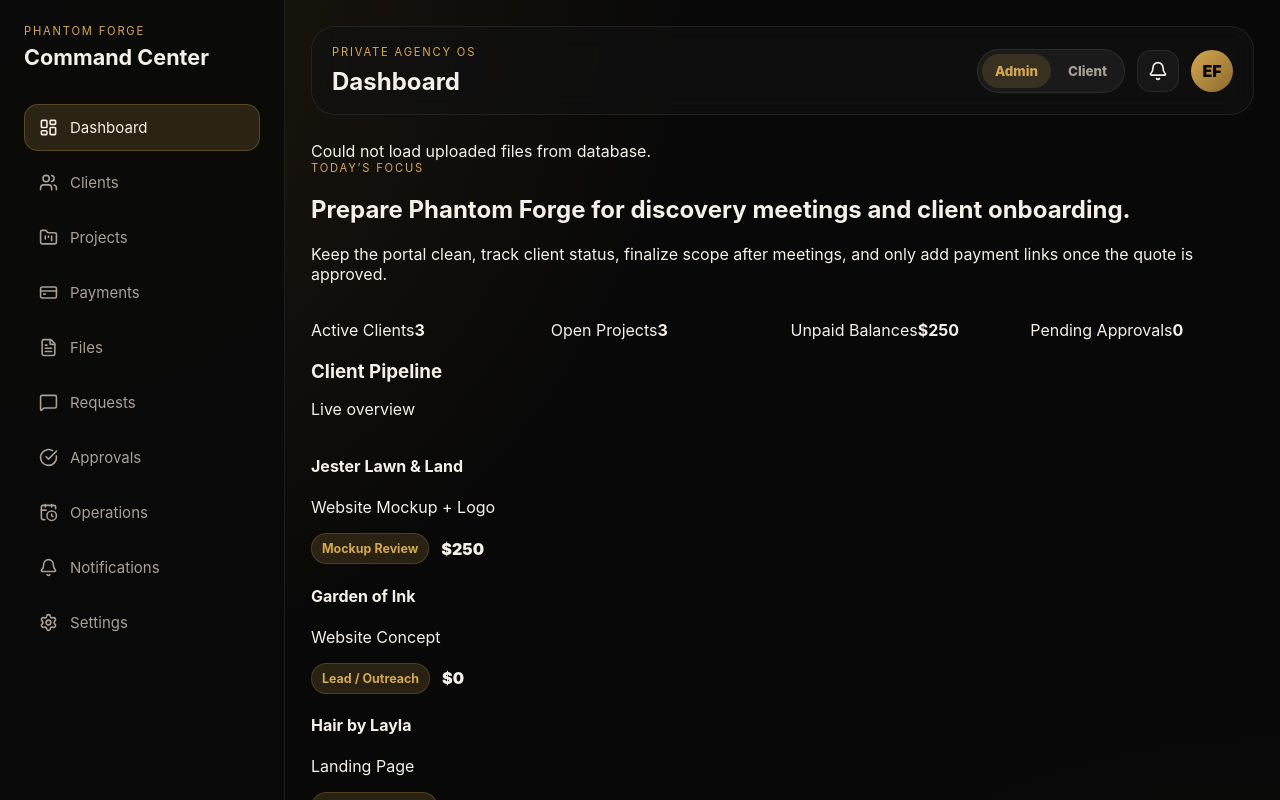
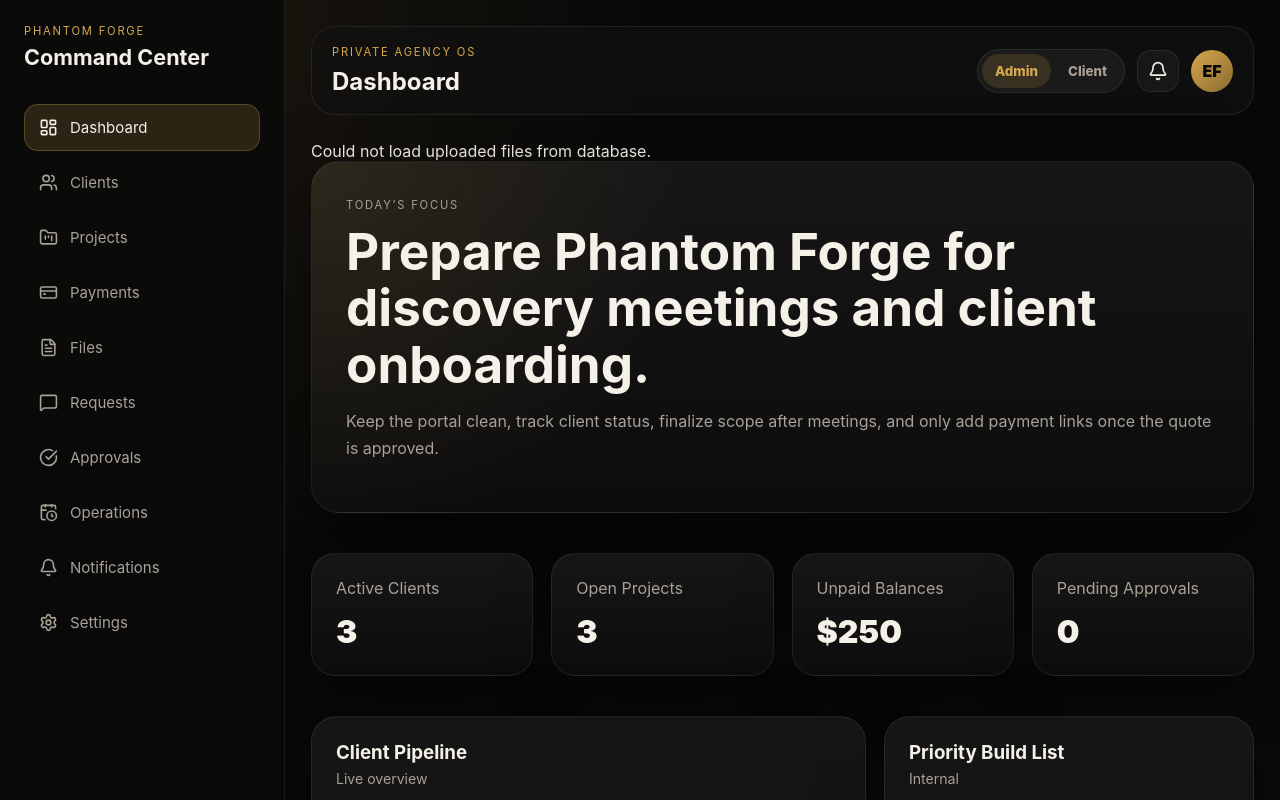
Before and after one commit to ElijahFranceDev/phantom-forge-command-center, a React (Vite) app: page / in a window 1280 px wide. Shown: the top 800 px of the page. Built offline with nearby package versions, Linux system fonts and the light colour scheme; no server answers.

Commit message:
Polish live dashboard layout

```diff
--- a/src/App.css
+++ b/src/App.css
@@ -1295,3 +1295,158 @@ button {
   color: var(--text);
   font-weight: 900;
 }
+.dashboard-hero {
+  background:
+    radial-gradient(circle at top left, rgba(214, 168, 79, 0.12), transparent 38%),
+    linear-gradient(180deg, rgba(23, 23, 23, 0.95), rgba(13, 13, 13, 0.95));
+  border: 1px solid var(--border);
+  border-radius: 28px;
+  padding: 34px;
+  box-shadow: 0 25px 80px rgba(0, 0, 0, 0.38);
+}
+
+.dashboard-hero h2 {
+  margin: 8px 0 12px;
+  font-size: clamp(1.8rem, 4vw, 3.4rem);
+  line-height: 1.1;
+  max-width: 900px;
+}
+
+.dashboard-hero p {
+  color: var(--muted);
+  line-height: 1.7;
+  max-width: 900px;
+}
+
+.stats-grid {
+  display: grid;
+  grid-template-columns: repeat(4, 1fr);
+  gap: 18px;
+  margin-top: 20px;
+}
+
+.stat-tile {
+  background: linear-gradient(180deg, rgba(23, 23, 23, 0.95), rgba(13, 13, 13, 0.95));
+  border: 1px solid var(--border);
+  border-radius: 24px;
+  padding: 24px;
+  box-shadow: 0 18px 60px rgba(0, 0, 0, 0.28);
+}
+
+.stat-tile span {
+  display: block;
+  color: var(--muted);
+  margin-bottom: 14px;
+}
+
+.stat-tile strong {
+  color: var(--text);
+  font-size: 2rem;
+  font-weight: 900;
+}
+
+.dashboard-grid {
+  display: grid;
+  grid-template-columns: 1.35fr 0.9fr;
+  gap: 18px;
+  margin-top: 20px;
+}
+
+.dashboard-panel {
+  background: linear-gradient(180deg, rgba(23, 23, 23, 0.95), rgba(13, 13, 13, 0.95));
+  border: 1px solid var(--border);
+  border-radius: 26px;
+  padding: 24px;
+  box-shadow: 0 22px 70px rgba(0, 0, 0, 0.32);
+}
+
+.panel-header {
+  display: flex;
+  align-items: center;
+  justify-content: space-between;
+  gap: 16px;
+  margin-bottom: 18px;
+}
+
+.panel-header h3 {
+  margin: 0 0 6px;
+}
+
+.panel-header p {
+  margin: 0;
+  color: var(--muted);
+  font-size: 0.88rem;
+}
+
+.pipeline-list,
+.priority-list {
+  display: grid;
+  gap: 12px;
+}
+
+.pipeline-card,
+.priority-card {
+  display: flex;
+  align-items: center;
+  justify-content: space-between;
+  gap: 16px;
+  border: 1px solid var(--border);
+  background: rgba(255, 255, 255, 0.035);
+  border-radius: 18px;
+  padding: 16px;
+}
+
+.pipeline-card h4,
+.priority-card h4 {
+  margin: 0 0 6px;
+}
+
+.pipeline-card p,
+.priority-card p {
+  margin: 0;
+  color: var(--muted);
+  line-height: 1.5;
+}
+
+.dashboard-empty {
+  min-height: 220px;
+  display: grid;
+  place-content: center;
+  text-align: center;
+}
+
+.dashboard-empty h4 {
+  margin: 0 0 8px;
+}
+
+.dashboard-empty p {
+  max-width: 560px;
+  margin: 0 auto;
+  color: var(--muted);
+  line-height: 1.6;
+}
+
+.pipeline-meta {
+  display: flex;
+  align-items: center;
+  gap: 12px;
+}
+
+.pipeline-meta strong {
+  color: var(--text);
+  font-weight: 900;
+}
+
+@media (max-width: 1050px) {
+  .stats-grid,
+  .dashboard-grid {
+    grid-template-columns: 1fr;
+  }
+
+  .pipeline-card,
+  .priority-card,
+  .panel-header {
+    align-items: flex-start;
+    flex-direction: column;
+  }
+}
```
